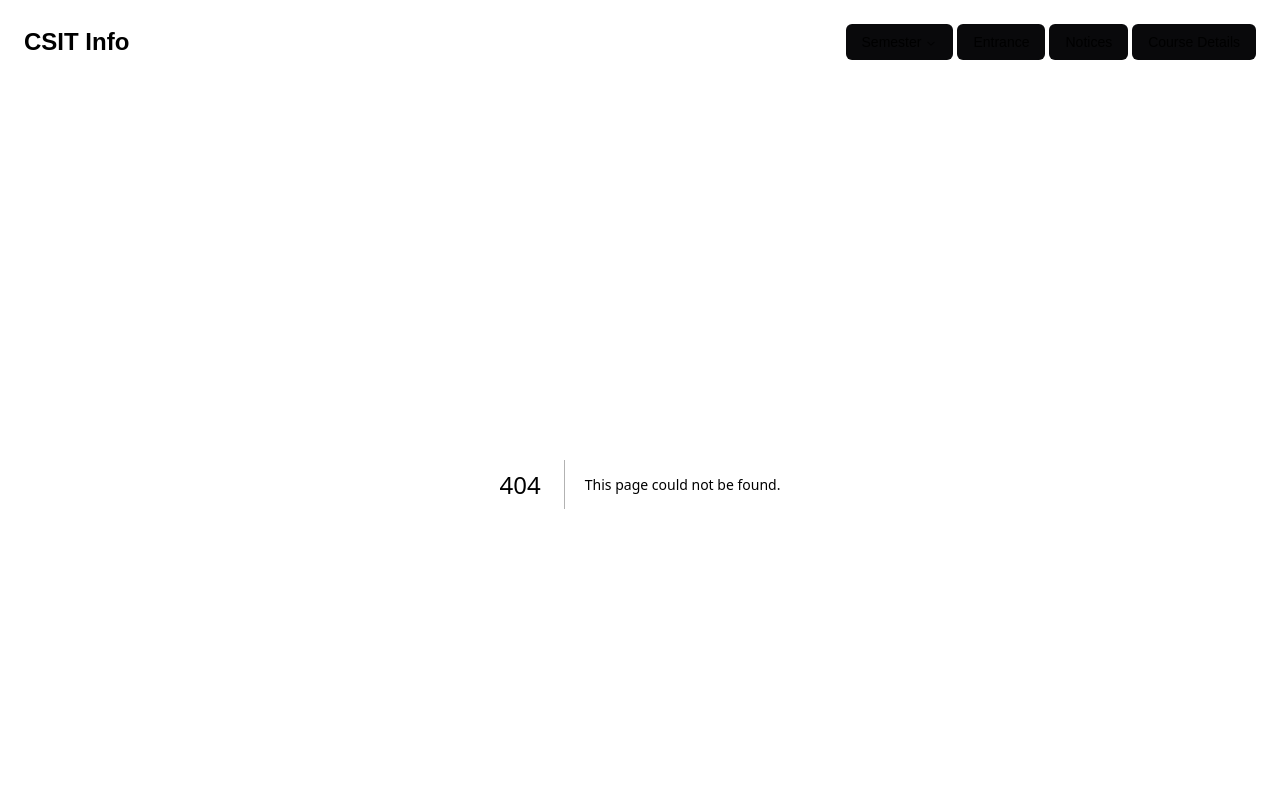
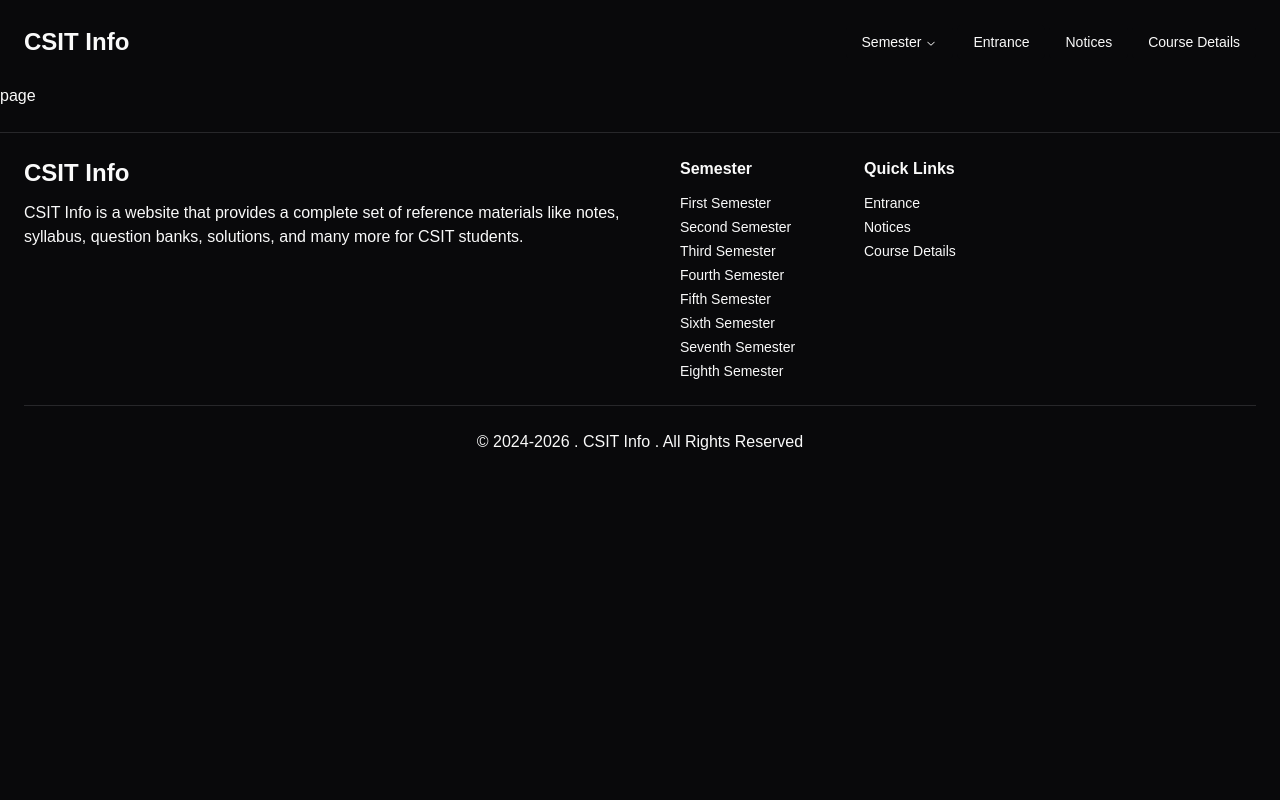
Before and after one commit to Pasang24/learn-csit, a Next.js app: page /coursedetails in a window 1280 px wide. Before the commit this address had no page. Shown: the top 800 px of the page. Built offline with nearby package versions, Linux system fonts and the light colour scheme.

Commit message:
Fixed hydration error in NavBar and added route for courseDetails

```diff
--- a/package.json
+++ b/package.json
@@ -21,9 +21,9 @@
     "next": "14.2.13",
     "react": "^18",
     "react-dom": "^18",
-    "react-responsive": "^10.0.0",
     "tailwind-merge": "^2.5.2",
-    "tailwindcss-animate": "^1.0.7"
+    "tailwindcss-animate": "^1.0.7",
+    "usehooks-ts": "^3.1.0"
   },
   "devDependencies": {
     "postcss": "^8",
--- /dev/null
+++ b/src/app/coursedetails/page.js
@@ -0,0 +1,5 @@
+function page() {
+  return <div>page</div>;
+}
+
+export default page;
--- a/src/components/custom/Footer.js
+++ b/src/components/custom/Footer.js
@@ -39,7 +39,10 @@ function Footer() {
               <Link href={"/notices"} className="text-sm hover:text-slate-400">
                 Notices
               </Link>
-              <Link href={"/details"} className="text-sm hover:text-slate-400">
+              <Link
+                href={"/coursedetails"}
+                className="text-sm hover:text-slate-400"
+              >
                 Course Details
               </Link>
             </div>
--- a/src/components/custom/MenuBar.js
+++ b/src/components/custom/MenuBar.js
@@ -2,10 +2,13 @@
 
 import NavMenu from "./NavMenu";
 import SideBar from "./SideBar";
-import { useMediaQuery } from "react-responsive";
+import { useMediaQuery } from "usehooks-ts";
 
 function MenuBar() {
-  const isDesktopOrLaptop = useMediaQuery({ query: "(min-width: 768px)" });
+  const isDesktopOrLaptop = useMediaQuery("(min-width: 768px)", {
+    // this somehow fixed the hydration error in nav bar
+    initializeWithValue: false,
+  });
 
   if (isDesktopOrLaptop) return <NavMenu />;
   return <SideBar />;
--- a/src/components/custom/NavBar.js
+++ b/src/components/custom/NavBar.js
@@ -1,8 +1,6 @@
 import Logo from "./Logo";
 import Container from "./Container";
 import MenuBar from "./MenuBar";
-
-import dynamic from "next/dynamic";
 
 function NavBar() {
   return (
@@ -17,5 +15,4 @@ function NavBar() {
   );
 }
 
-// don't know what this does but it fixed that thing called hydration error which I had never heard before
-export default dynamic(() => Promise.resolve(NavBar), { ssr: false });
+export default NavBar;
--- a/src/components/custom/NavMenu.js
+++ b/src/components/custom/NavMenu.js
@@ -44,7 +44,7 @@ function NavMenu() {
           <MenuItem title={"Notices"} href={"/notices"} />
         </NavigationMenuItem>
         <NavigationMenuItem>
-          <MenuItem title={"Course Details"} href={"/details"} />
+          <MenuItem title={"Course Details"} href={"/coursedetails"} />
         </NavigationMenuItem>
       </NavigationMenuList>
     </NavigationMenu>
--- a/src/components/custom/SideBar.js
+++ b/src/components/custom/SideBar.js
@@ -46,7 +46,7 @@ function SideBar() {
           </Accordion>
           <SideLink title={"Entrance"} href={"/entrance"} />
           <SideLink title={"Notices"} href={"/entrance"} />
-          <SideLink title={"Course Details"} href={"/entrance"} />
+          <SideLink title={"Course Details"} href={"/coursedetails"} />
         </div>
       </SheetContent>
     </Sheet>
```
Also changed, not shown: 1 other file (tests, documents, lock files or other folders).
